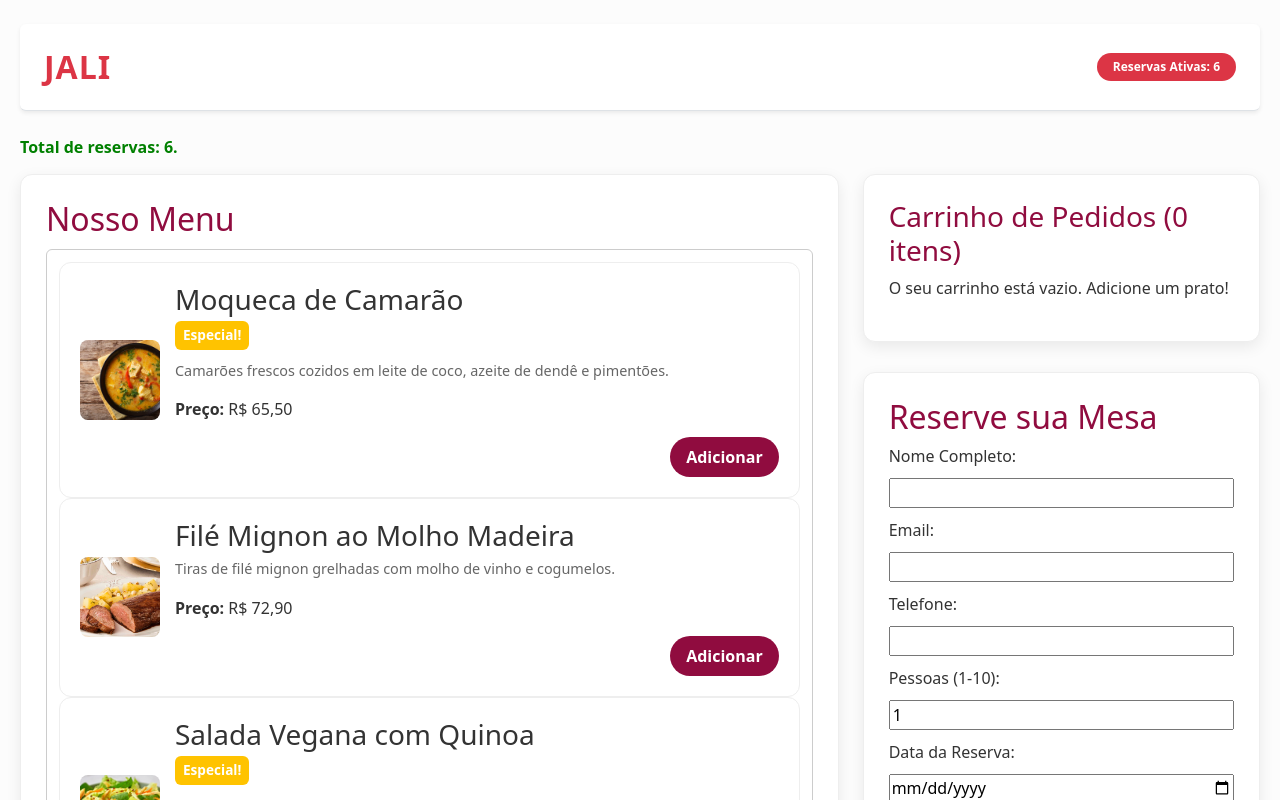
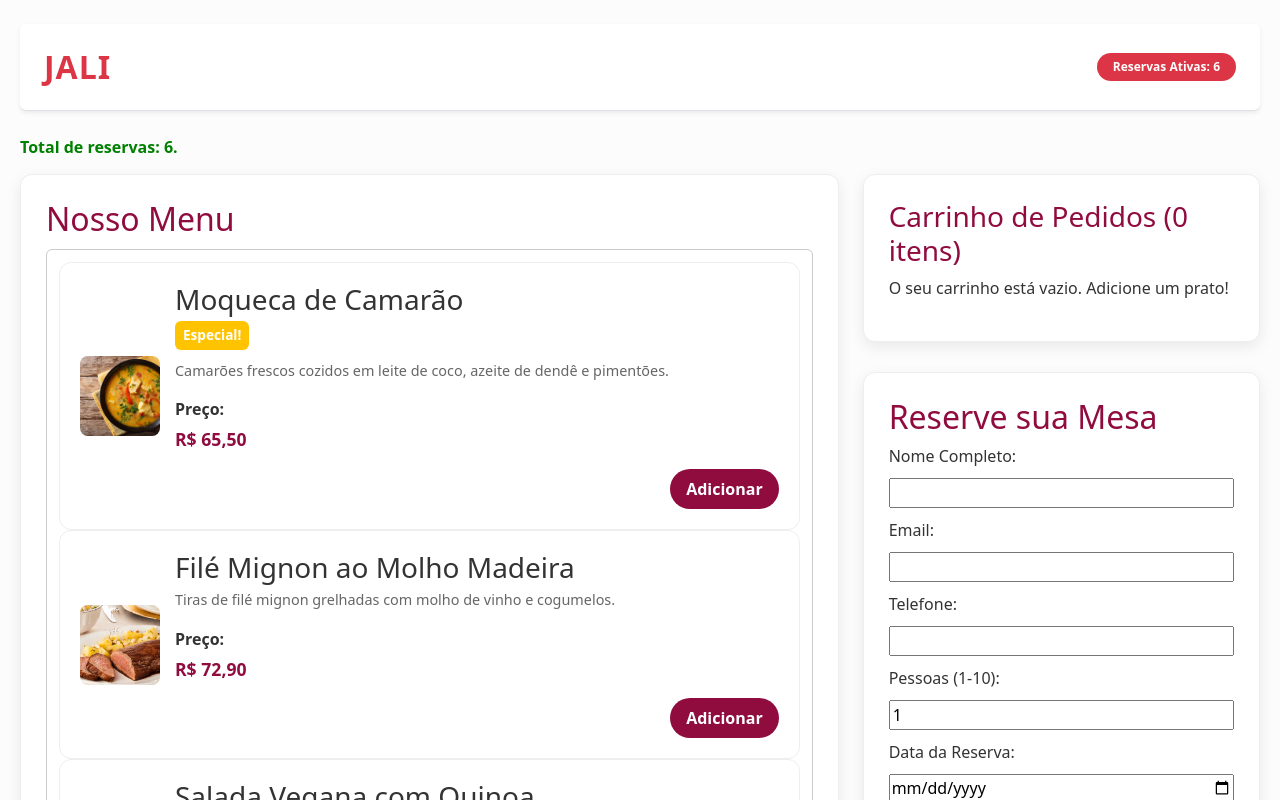
Before and after one commit to Jamilehassen/TDS_TRAB02_AlianaW_JamileH, a React (Vite) app: page / in a window 1280 px wide. Shown: the top 800 px of the page. Built offline with nearby package versions, Linux system fonts and the light colour scheme; data requests are answered from the project's data file.

Commit message:
style: melhora visibilidade do preço com nova classe de destaque

```diff
--- a/src/components/MenuItem.jsx
+++ b/src/components/MenuItem.jsx
@@ -14,7 +14,7 @@ function MenuItem({ item, onAdd, imageSrc }) {
         {isSpecial && <span className={styles.specialBadge}>Especial!</span>}
         <p style={{ color: '#666', fontSize: '0.9em' }}>{description}</p>
         <p>
-          <strong>Preço:</strong> {formattedPrice}
+          <strong>Preço:</strong> <span className={styles.priceValue}>{formattedPrice}</span>
         </p>
         <button className={styles.addButton} onClick={() => onAdd(item)}>
           Adicionar
--- a/src/styles/MenuItem.module.css
+++ b/src/styles/MenuItem.module.css
@@ -48,11 +48,13 @@
     border-radius: 8px;
 }
 
-/* .priceTag {
+.priceValue {
     color: var(--primary-color);
-    font-weight: 700;
-    font-size: 1.2rem;
-} */
+    font-size: 1.1rem;
+    font-weight: 800;
+    display: block;
+    margin-top: 5px;
+}
 
 .specialBadge {
   color: var(--text-light);
```
